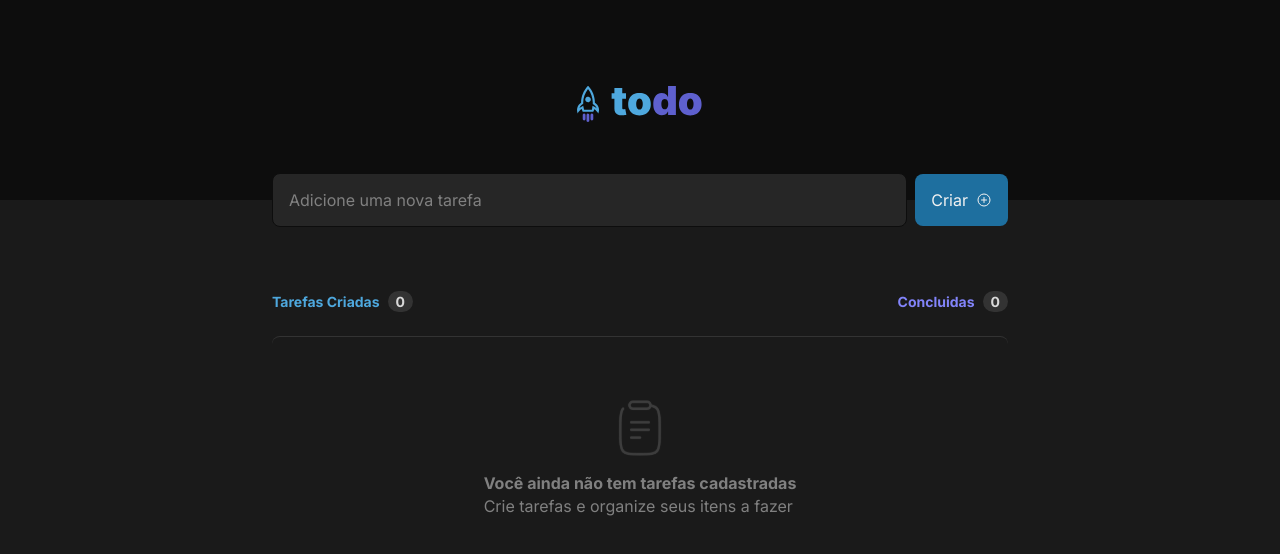
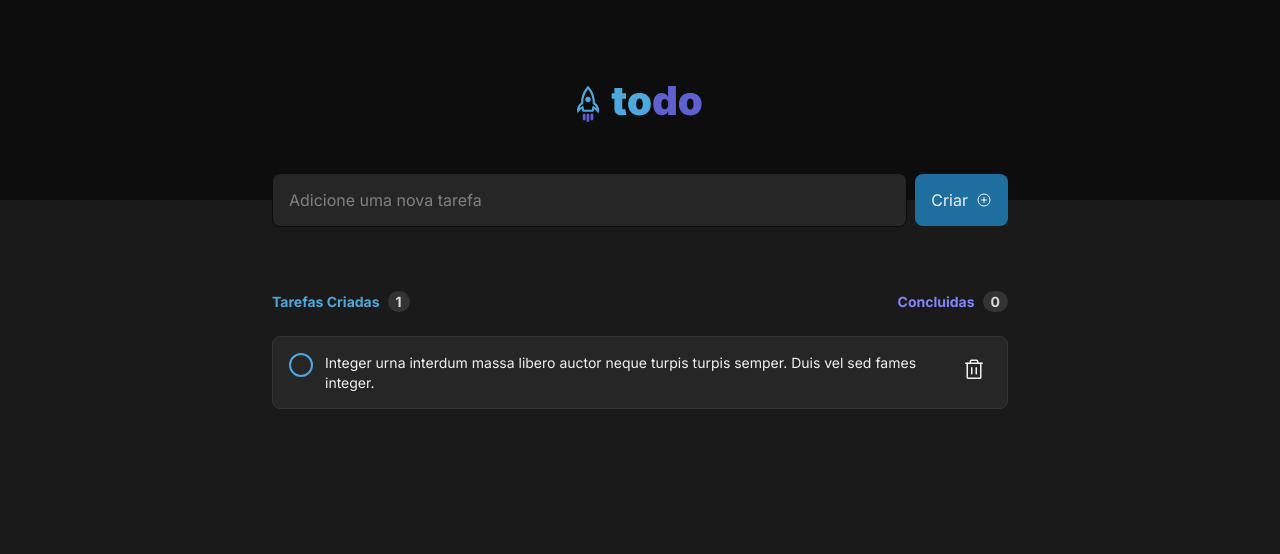
Before and after one commit to ClemilsonAzevedo/TodoList, a React (Vite) app: page / in a window 1280 px wide. Shown: the top 554 px of the page. Built offline with nearby package versions, Linux system fonts and the light colour scheme.

Commit message:
Feat: Create Task component

```diff
--- a/src/App.tsx
+++ b/src/App.tsx
@@ -1,6 +1,6 @@
 import { Header } from "./components/Header";
 import { NewTaskInputForm } from "./components/NewTaskInpuForm";
-import { Tasks } from "./components/Tasks";
+import { Tasks } from "./components/TaskGroup";
 import "./global.css";
 import style from "./App.module.css";
 
--- /dev/null
+++ b/src/components/Task.module.css
@@ -0,0 +1,99 @@
+.task {
+  background-color: var(--gray-500);
+  border: 1px solid var(--gray-400);
+  border-radius: 8px;
+
+  width: 100%;
+  display: flex;
+  padding: 1rem;
+  gap: 0.75rem;
+  align-items: start;
+}
+
+.check {
+  min-width: 24px;
+  min-height: 24px;
+  margin: 0 auto;
+  border-radius: 100%;
+
+  transition: all .2s ease;
+}
+
+.check:hover {
+  background-color: rgb(30, 111, 159, .2);
+}
+
+.round {
+  position: relative;
+}
+
+.round label {
+  background-color: transparent;
+  border: 2px solid var(--blue-500);
+  border-radius: 50%;
+  cursor: pointer;
+  width: 100%;
+  height: 24px;
+  z-index: 2;
+  position: absolute;
+  left: 0;
+  top: 0;
+  transition: all .2s ease;
+}
+
+.check:hover .round label {
+  border: 2px solid var(--blue-800);
+}
+
+.round label:after {
+  border: 2px solid var(--gray-100);
+  border-top: none;
+  border-right: none;
+  content: "";
+  height: 4.69px;
+  width: 7.31px;
+  opacity: 0;
+  position: absolute;
+  top: 6px;
+  left: 6px;
+  z-index: 2;
+  transform: rotate(-45deg);
+}
+
+.round input[type="checkbox"] {
+  visibility: hidden;
+}
+
+.round input[type="checkbox"]:checked+label {
+  background-color: var(--purple-500);
+  border-color: var(--purple-500);
+}
+
+
+.round input[type="checkbox"]:checked+label:after {
+  opacity: 1;
+}
+
+.task p {
+  font-size: 0.875rem;
+  line-height: 140%;
+  text-wrap: wrap;
+}
+
+.task button[type="button"] {
+  background-color: transparent;
+  border: none;
+  border-radius: 4px;
+  padding: 5px;
+
+  display: flex;
+  align-items: center;
+  justify-content: center;
+
+  transition: all .2s ease;
+}
+
+.task button[type="button"]:hover {
+  background-color: var(--gray-400);
+  color: var(--red-500);
+}
--- /dev/null
+++ b/src/components/Task.tsx
@@ -0,0 +1,22 @@
+import { Trash } from "phosphor-react";
+import style from "./Task.module.css";
+
+export function Task() {
+	return (
+		<div className={style.task}>
+			<div className={style.check}>
+				<div className={style.round}>
+					<input type="checkbox" id="checkbox" />
+					<label htmlFor="checkbox"></label>
+				</div>
+			</div>
+			<p>
+				Integer urna interdum massa libero auctor neque turpis turpis semper.
+				Duis vel sed fames integer.
+			</p>
+			<button type="button">
+        <Trash size={24} />
+      </button>
+		</div>
+	);
+}
--- a/src/components/Tasks.tsx
+++ b/src/components/TaskGroup.tsx
@@ -1,16 +1,15 @@
-import { ClipboardText } from "phosphor-react";
-import style from "./Tasks.module.css";
+import style from "./TaskGroup.module.css";
+import Clipboard from "../assets/Clipboard.svg";
+import { Task } from "./Task";
 
-import Clipboard from "../assets/Clipboard.svg";
-
-const task = [];
+const task = [""];
 
 export function Tasks() {
 	return (
 		<section className={style.container}>
 			<header className={style.header}>
 				<h3>
-					Tarefas Criadas <span>0</span>
+					Tarefas Criadas <span>{task.length}</span>
 				</h3>
 				<h3>
 					Concluidas <span>0</span>
@@ -28,7 +27,9 @@ export function Tasks() {
 						</div>
 					</div>
 				) : (
-					<div>Task</div>
+					task.map((task) => {
+						return <Task key={task} />;
+					})
 				)}
 			</div>
 		</section>
```
Also changed, not shown: src/components/TaskGroup.module.css (renamed from src/components/Tasks.module.css).
